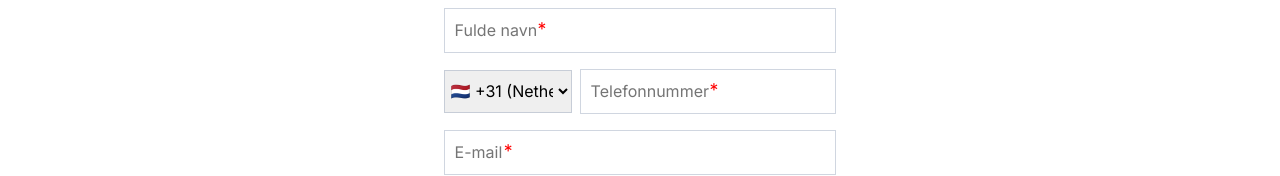
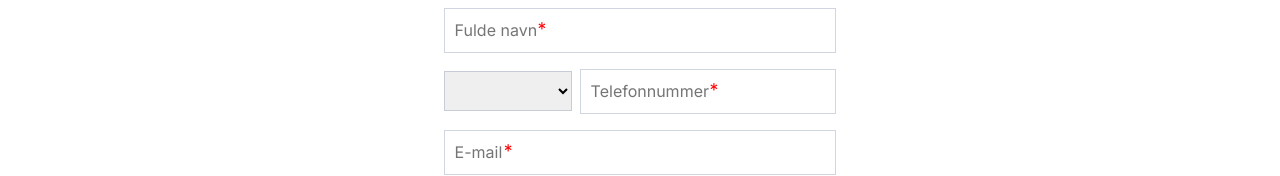
Before and after one commit to anowar-dev/personality-test, a plain HTML site: page index.html in a window 1280 px wide. Shown: the part 346-522 px from the top of the page. Drawn offline with Linux system fonts and the light colour scheme; no server answers.

```diff
--- a/assets/css/style.css
+++ b/assets/css/style.css
@@ -43,6 +43,7 @@ body{
 #countryCode{
     width: 8rem;
     padding: 0.6rem .1rem;
+    font-size: 0.9rem;
 }
 #mobileInput{
     width: calc(100% - 8.5rem);
--- a/index.html
+++ b/index.html
@@ -49,7 +49,7 @@
 
           <div class="input-group mobile">
             <select id="countryCode" class="homeInput">
-                <option value="+31">🇳🇱 +31 (Netherlands)</option>
+
             </select>
             <input
               class='homeInput'
```
